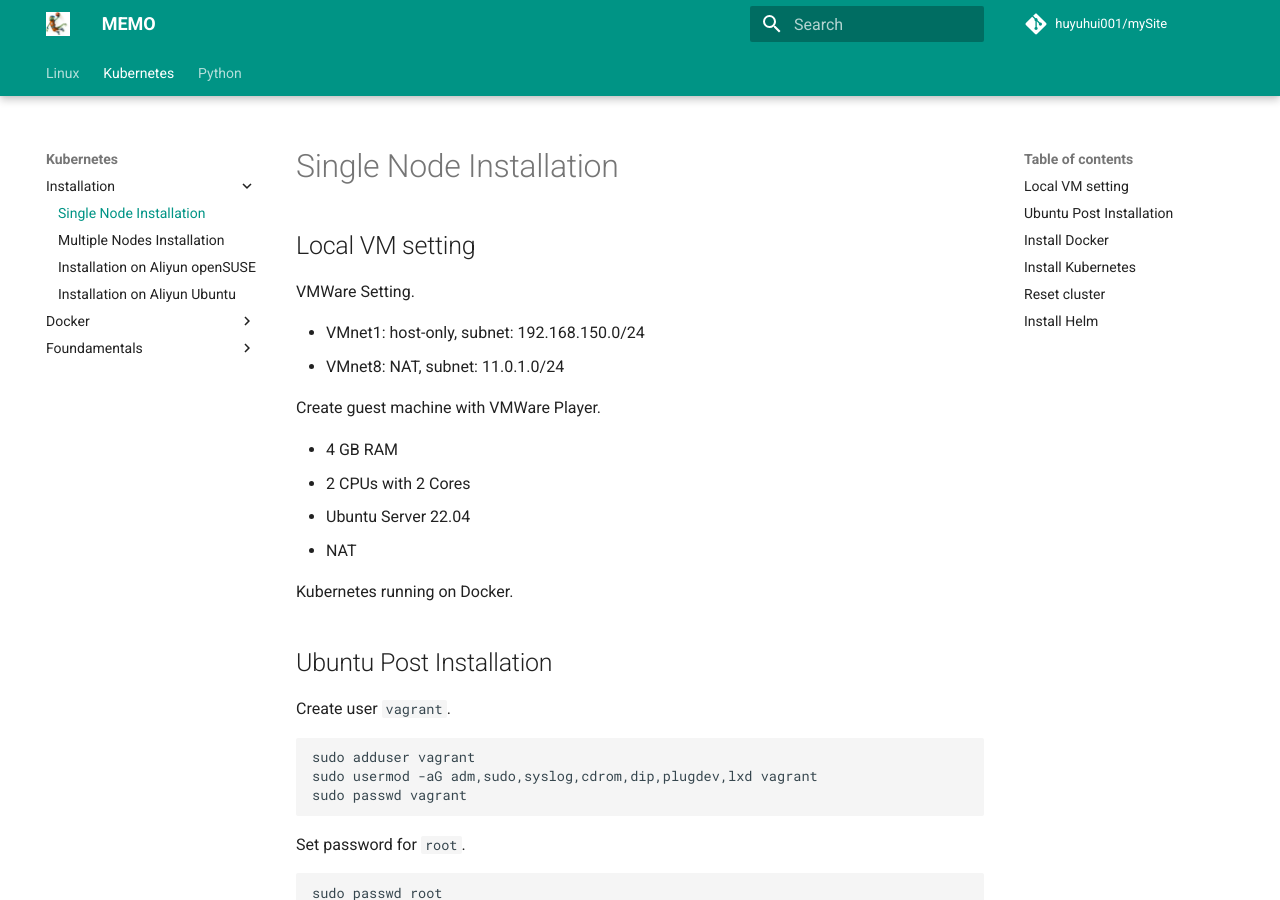
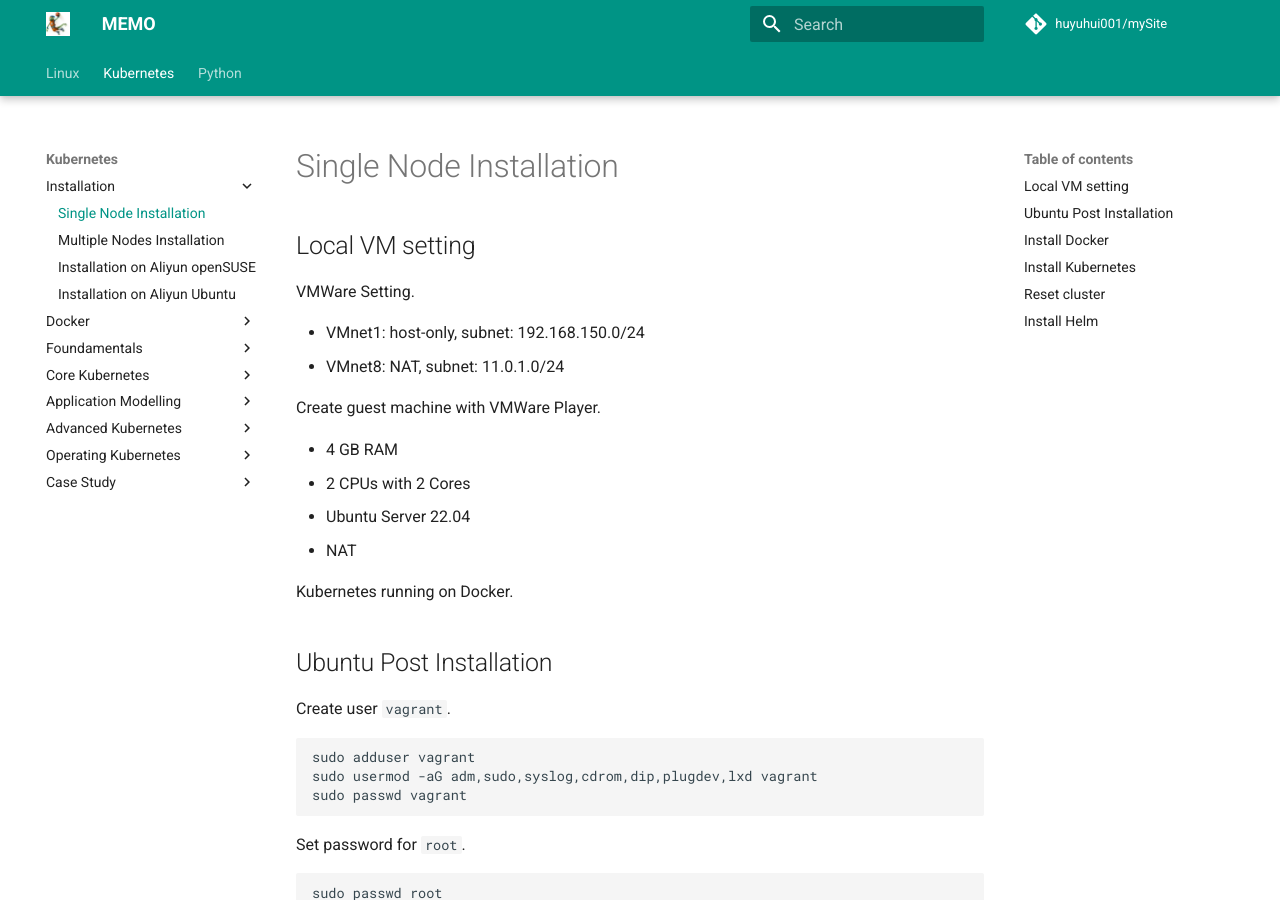
Before and after one commit to huyuhui001/mySite, an MkDocs documentation site: the page built from docs/k8s/installation/single-local.md, in a window 1280 px wide and 900 px high. Built offline with MkDocs 1.6.1 and Material for MkDocs 9.7.7, drawn with Linux system fonts in a browser that asks for light colours; comment, search, counter and statistics services are not loaded.

Commit message:
mkdocs config file

```diff
--- a/mkdocs.yml
+++ b/mkdocs.yml
@@ -82,26 +82,35 @@
     - Memo: k8s/foundamentals/memo.md
     - Overview: k8s/foundamentals/overview.md
     - kubectl basics: k8s/foundamentals/basics.md
-    - Namespace: k8s/foundamentals/namespace.md
+  - Core Kubernetes:
     - Pod: k8s/foundamentals/pod.md
     - Deployment: k8s/foundamentals/deployment.md
+    - Service: k8s/foundamentals/service.md
+  - Application Modelling:
+    - Namespace: k8s/foundamentals/namespace.md
+    - Configuration: k8s/foundamentals/configuration.md
+    - Secrets: k8s/foundamentals/secrets.md
+    - Persistence: k8s/foundamentals/persistence.md
+    - Role Based Access Control (RBAC): k8s/foundamentals/rbac.md
     - StatefulSet: k8s/foundamentals/statefulset.md
     - DaemonSet: k8s/foundamentals/daemonset.md
     - Job and Cronjob: k8s/foundamentals/job.md
+    - Ingress: k8s/foundamentals/ingress.md
+  - Advanced Kubernetes:
+    - Scheduling: k8s/foundamentals/scheduling.md
     - Horizontal Pod Autoscaling: k8s/foundamentals/hpa.md
-    - Service: k8s/foundamentals/service.md
-    - Ingress: k8s/foundamentals/ingress.md
-    - Persistence: k8s/foundamentals/persistence.md
-    - Scheduling: k8s/foundamentals/scheduling.md
     - Policy: k8s/foundamentals/policy.md
-    - Configuration: k8s/foundamentals/configuration.md
-    - Role Based Access Control (RBAC): k8s/foundamentals/rbac.md
     - Network Policy: k8s/foundamentals/networkpolicy.md
     - Cluster Management: k8s/foundamentals/clustermgt.md
-    - Helming: k8s/foundamentals/helming.md
+  - Operating Kubernetes:
     - Troubleshooting: k8s/foundamentals/troubleshooting.md
     - Health Check: k8s/foundamentals/healthcheck.md
-    - Case Study: k8s/foundamentals/casestudy.md
+    - Helming: k8s/foundamentals/helming.md
+  - Case Study:
+    - Operations on Resources: k8s/foundamentals/casestudy-operation-resources.md
+    - Health Check: k8s/foundamentals/casestudy-health-check.md
+    - Calico Installation: k8s/foundamentals/casestudy-calico.md
+
 - Python:
   - Python Foundamentals: python/Foundation/python_foundation_index.md
   - Data Analysis: python/DataAnalysis/python_data_analysis_index.md
```
